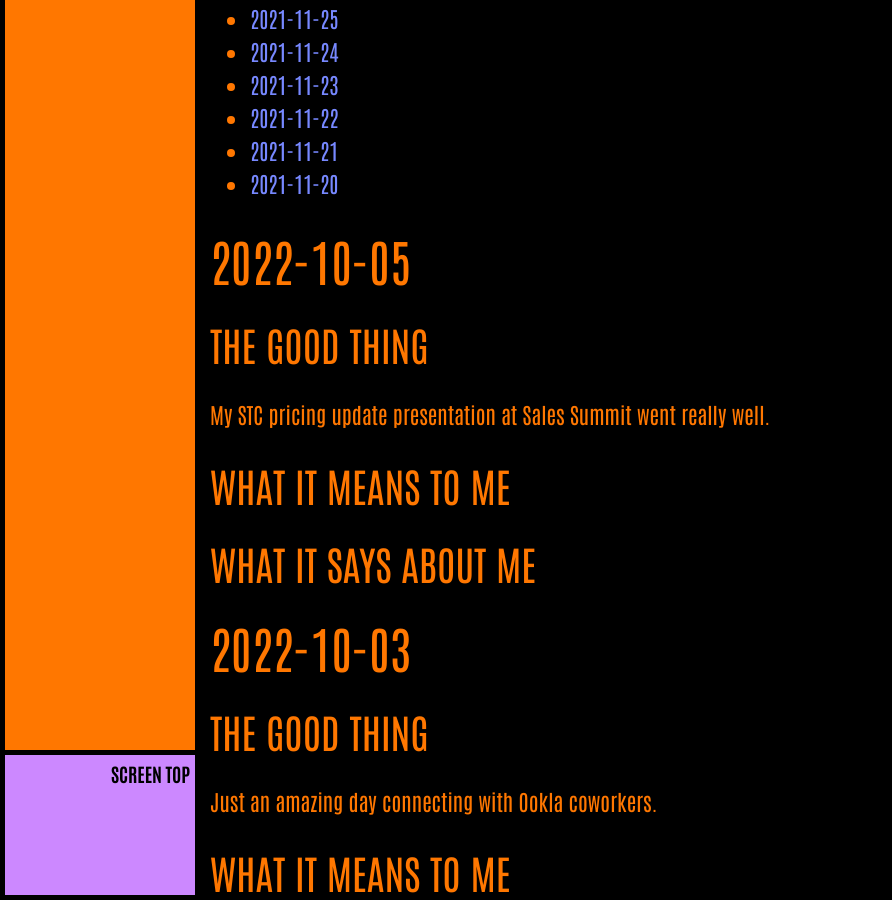
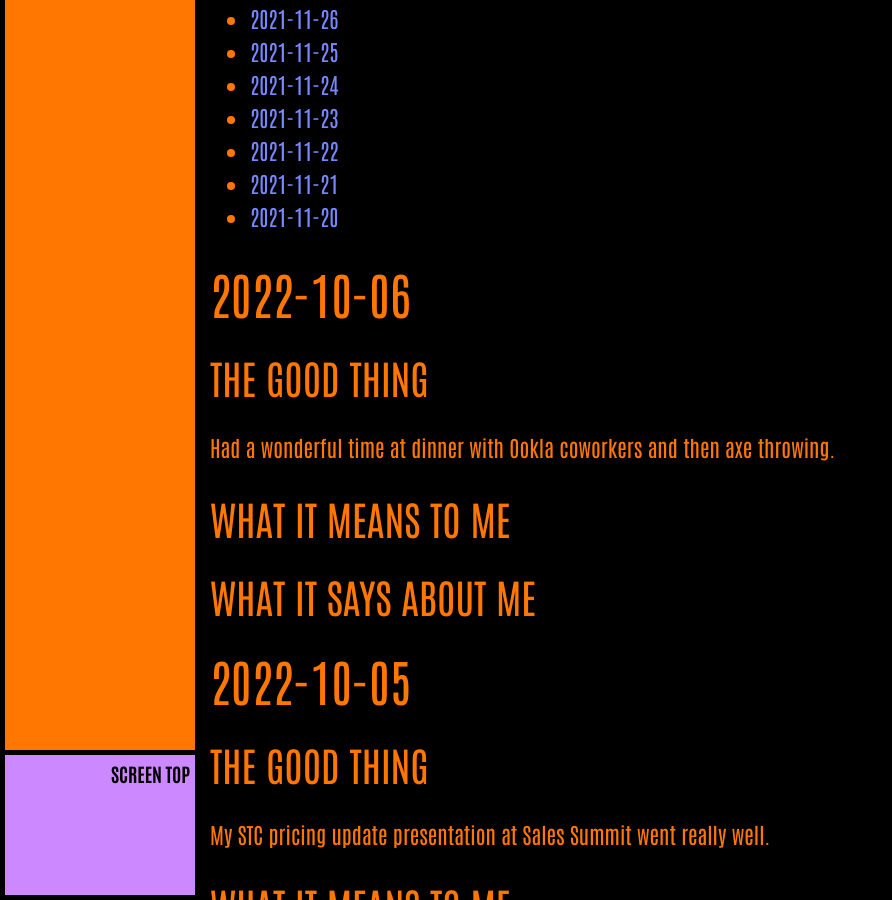
Before and after one commit to ArthurZey/arthurzey.github.io, a Jekyll site: the page built from _pages/one-good-thing.md, in a window 1280 px wide and 900 px high, scrolled down 6270 px. Shown: the whole window, without its empty margins (0-892 px from the left). Built offline with Jekyll 4.4.1, drawn with Linux system fonts in a browser that asks for light colours; some of the changed text lies outside the part shown.

Commit message:
added stub for 2022-10-06

```diff
--- a/_pages/one-good-thing.md
+++ b/_pages/one-good-thing.md
@@ -13,6 +13,15 @@ sitemap: false
 {:toc}
 {::options toc_levels="2" /}
 
+## 2022-10-06
+### The Good Thing
+Had a wonderful time at dinner with Ookla coworkers and then axe throwing.
+### What It Means to Me
+
+### What It Says about Me
+
+
+
 ## 2022-10-05
 ### The Good Thing
 My STC pricing update presentation at Sales Summit went really well.
```
Also changed, not shown: other parts of _pages/one-good-thing.md (+1 -1 lines).
